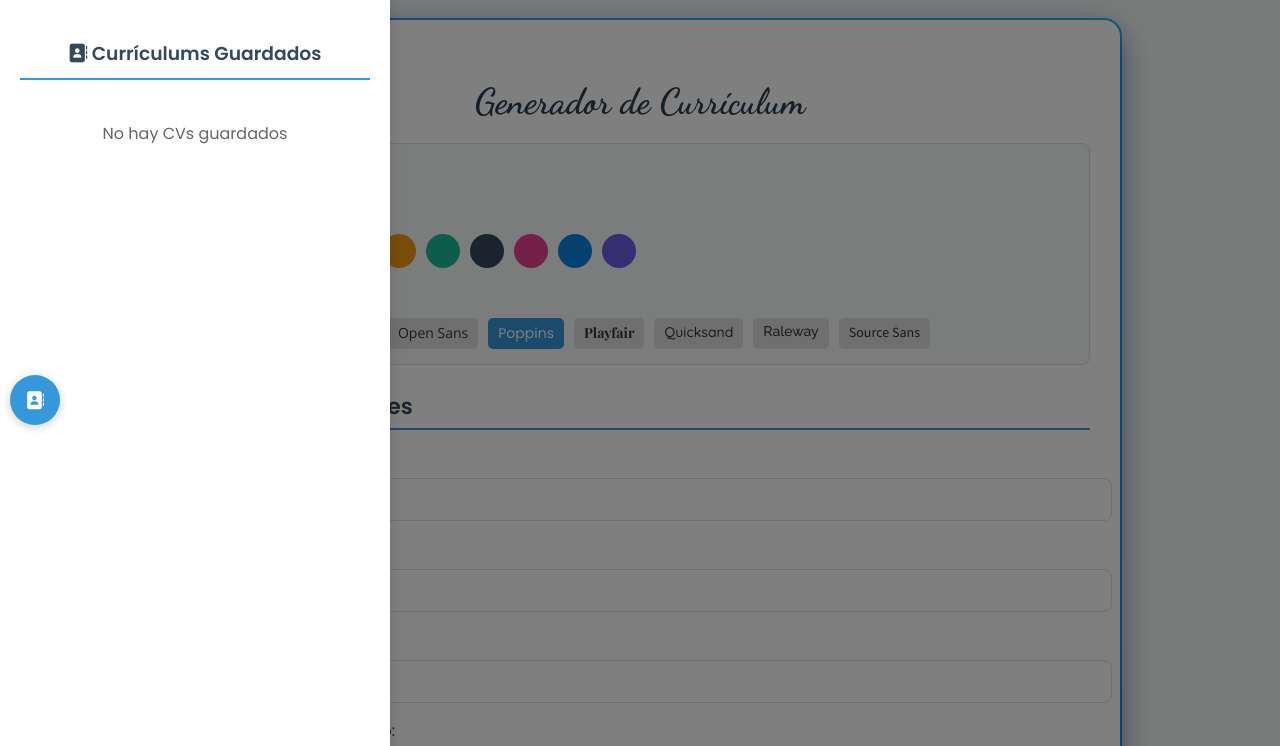
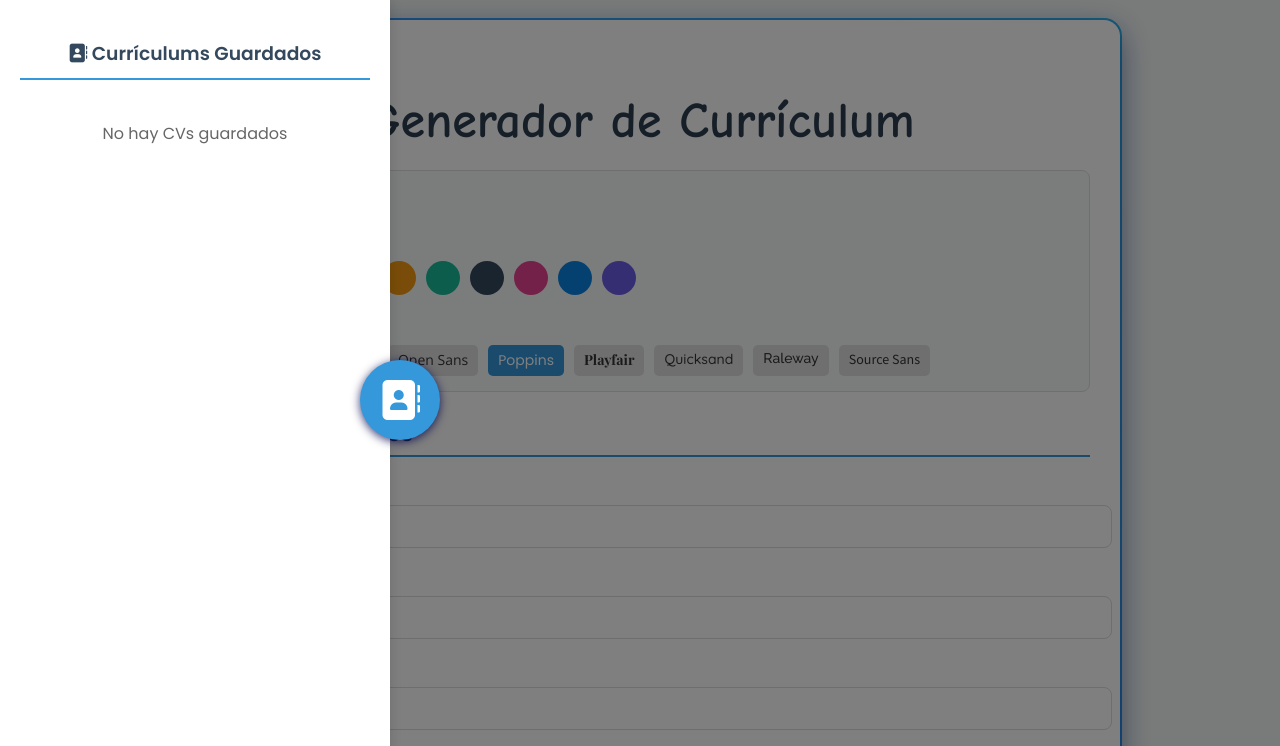
Before and after one commit to itzugax/curriculum, a plain HTML site: page index.html in a window 1280 px wide. Both pictures are taken after a click on the button 35 px from the left and 400 px from the top of the page. Shown: the top 746 px of the page. Drawn offline with nearby package versions, Linux system fonts and the light colour scheme; a web font is replaced by a local one.

Commit message:
Add files via upload

```diff
--- a/index.html
+++ b/index.html
@@ -7,6 +7,12 @@
     <link href="https://fonts.googleapis.com/css2?family=Roboto:wght@300;400;500;700&family=Dancing+Script:wght@700&display=swap" rel="stylesheet">
     <link href="https://fonts.googleapis.com/css2?family=Montserrat:wght@400;700&family=Open+Sans:wght@400;700&display=swap" rel="stylesheet">
     <link href="https://fonts.googleapis.com/css2?family=Poppins:wght@400;600&family=Playfair+Display:wght@700&family=Quicksand:wght@500&family=Raleway:wght@500&family=Source+Sans+Pro:wght@400;600&display=swap" rel="stylesheet">
+    <style>
+        @import url('https://fonts.cdnfonts.com/css/comic-sans-ms');
+    </style>
+    <link rel="stylesheet" href="https://cdnjs.cloudflare.com/ajax/libs/font-awesome/6.0.0-beta3/css/all.min.css">
+    <link rel="stylesheet" href="styles.css">
+</head>
     <link rel="stylesheet" href="https://cdnjs.cloudflare.com/ajax/libs/font-awesome/6.0.0-beta3/css/all.min.css">
     <link rel="stylesheet" href="styles.css">
 </head>
--- a/script.js
+++ b/script.js
@@ -72,9 +72,20 @@ function actualizarEstilos() {
 }
 
 // Función para mostrar/ocultar agenda
+// Modifica la función toggleAgenda()
 function toggleAgenda() {
-    document.getElementById('agendaPanel').classList.toggle('open');
+    const agendaPanel = document.getElementById('agendaPanel');
+    const agendaBtn = document.querySelector('.agenda-btn');
+
+    agendaPanel.classList.toggle('open');
     document.getElementById('agendaOverlay').classList.toggle('open');
+
+    // Mover el botón cuando la agenda está abierta
+    if (agendaPanel.classList.contains('open')) {
+        agendaBtn.style.left = '360px'; // Ajusta este valor según el ancho de tu panel
+    } else {
+        agendaBtn.style.left = '10px'; // Vuelve a la posición original
+    }
 }
 
 // Actualizar opciones de estado civil según sexo
--- a/styles.css
+++ b/styles.css
@@ -93,16 +93,20 @@ input:focus {
     color: white;
     border: none;
     border-radius: 50%;
-    width: 50px;
-    height: 50px;
+    width: 80px;
+    height: 80px;
     font-size: 20px;
     cursor: pointer;
-    box-shadow: 0 2px 10px rgba(0,0,0,0.2);
+    box-shadow: 0 2px 10px rgba(3, 2, 78, 0.781);
     z-index: 1000;
     display: flex;
     align-items: center;
     justify-content: center;
-    transition: all 0.3s ease;
+    transition: all 0.3s ease; /* Añade transición para movimiento suave */
+}
+.agenda-btn i.fas.fa-address-book {
+    font-size: 40px; /* Ajusta este valor a tu preferencia */
+    /* Mantén el resto de propiedades igual */
 }
 
 .agenda-btn:hover {
@@ -122,7 +126,6 @@ input:focus {
     padding: 20px;
     overflow-y: auto;
 }
-
 .agenda-panel.open {
     left: 0;
 }
@@ -173,10 +176,10 @@ input:focus {
 h2 {
     text-align: center;
     color: #2c3e50;
-    font-size: 36px;
+    font-size: 50px;
     font-weight: 700;
     margin-bottom: 20px;
-    font-family: 'Dancing Script', cursive;
+    font-family: 'Comic Sans MS', 'Comic Sans', cursive, sans-serif;
 }
 
 .section-title {
```
